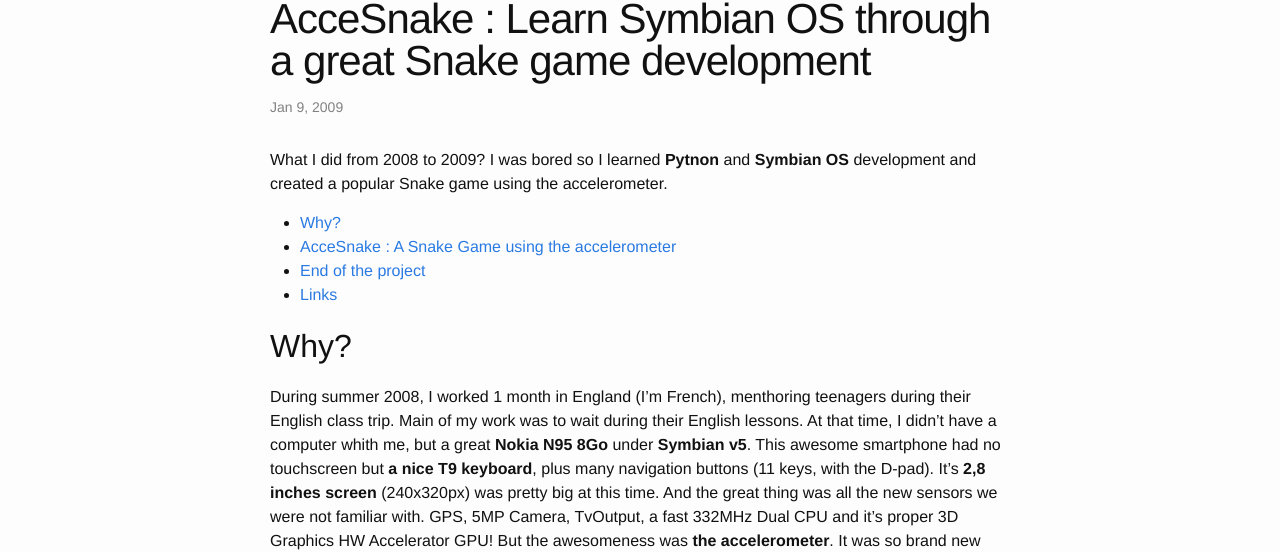
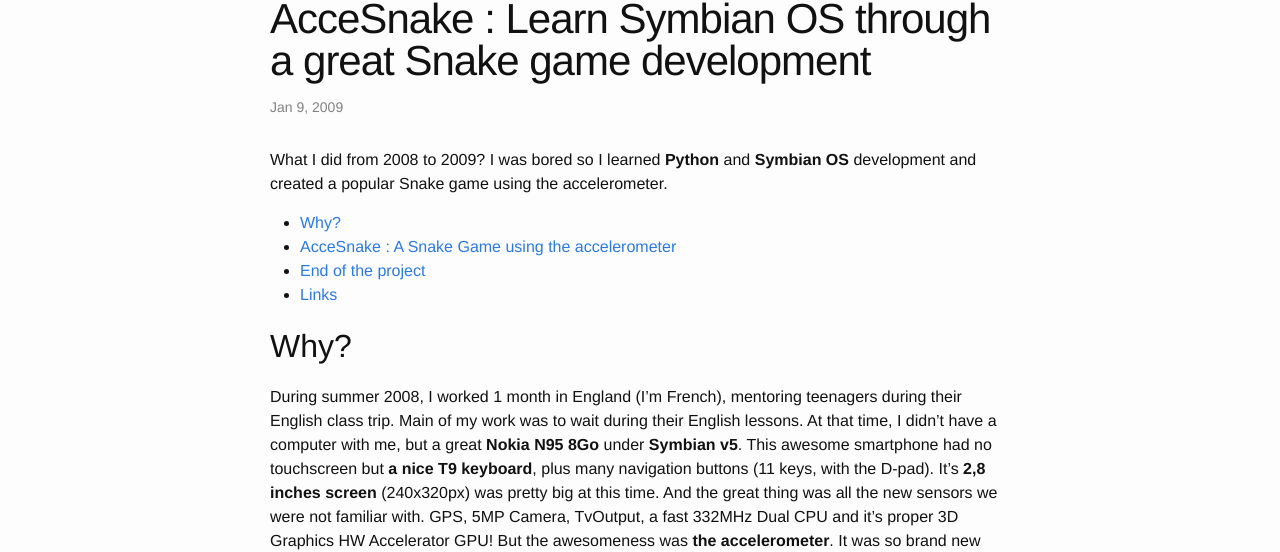
Before and after one commit to CmoaToto/cmoatoto.github.io, a Jekyll site: the page built from _posts/2009-01-09-what-i-did-accesnake.markdown, in a window 1280 px wide and 900 px high. Shown: the part 94-646 px from the top of the window. Built offline with Jekyll 4.4.1, drawn with Linux system fonts in a browser that asks for light colours; some of the changed text lies outside the part shown.

Commit message:
Update 'Who am I - Accesnake' post and add 'Who am I - studies' post

```diff
--- a/_posts/2009-01-09-what-i-did-accesnake.markdown
+++ b/_posts/2009-01-09-what-i-did-accesnake.markdown
@@ -4,7 +4,7 @@
 date:   2009-01-09 12:00:00
 tags: symbian python application game english whatidid
 ---
-What I did from 2008 to 2009? I was bored so I learned **Pytnon** and **Symbian OS** development and created a popular Snake game using the accelerometer.
+What I did from 2008 to 2009? I was bored so I learned **Python** and **Symbian OS** development and created a popular Snake game using the accelerometer.
 
 - [Why?][1]
 - [AcceSnake : A Snake Game using the accelerometer][2]
@@ -21,7 +21,7 @@
 Why?
 ----
 
-During summer 2008, I worked 1 month in England (I'm French), menthoring teenagers during their English class trip. Main of my work was to wait during their English lessons. At that time, I didn't have a computer whith me, but a great **Nokia N95 8Go** under **Symbian v5**. This awesome smartphone had no touchscreen but **a nice T9 keyboard**, plus many navigation buttons (11 keys, with the D-pad). It's **2,8 inches screen** (240x320px) was pretty big at this time. And the great thing was all the new sensors we were not familiar with. GPS, 5MP Camera, TvOutput, a fast 332MHz Dual CPU and it's proper 3D Graphics HW Accelerator GPU! But the awesomeness was **the accelerometer**. It was so brand new that there was no released driver for... and so no game, no application, nothing using it. But the specs said it was there!
+During summer 2008, I worked 1 month in England (I'm French), mentoring teenagers during their English class trip. Main of my work was to wait during their English lessons. At that time, I didn't have a computer with me, but a great **Nokia N95 8Go** under **Symbian v5**. This awesome smartphone had no touchscreen but **a nice T9 keyboard**, plus many navigation buttons (11 keys, with the D-pad). It's **2,8 inches screen** (240x320px) was pretty big at this time. And the great thing was all the new sensors we were not familiar with. GPS, 5MP Camera, TvOutput, a fast 332MHz Dual CPU and it's proper 3D Graphics HW Accelerator GPU! But the awesomeness was **the accelerometer**. It was so brand new that there was no released driver for... and so no game, no application, nothing using it. But the specs said it was there!
 
 {% img center /assets/images/accesnake_n958gb.jpg 400 N95 8GB %}
 
```
Also changed, not shown: other parts of _posts/2009-01-09-what-i-did-accesnake.markdown (+1 -1 lines), _posts/2010-06-01-what-i-did-studies.markdown (added, +36 -0 lines).
